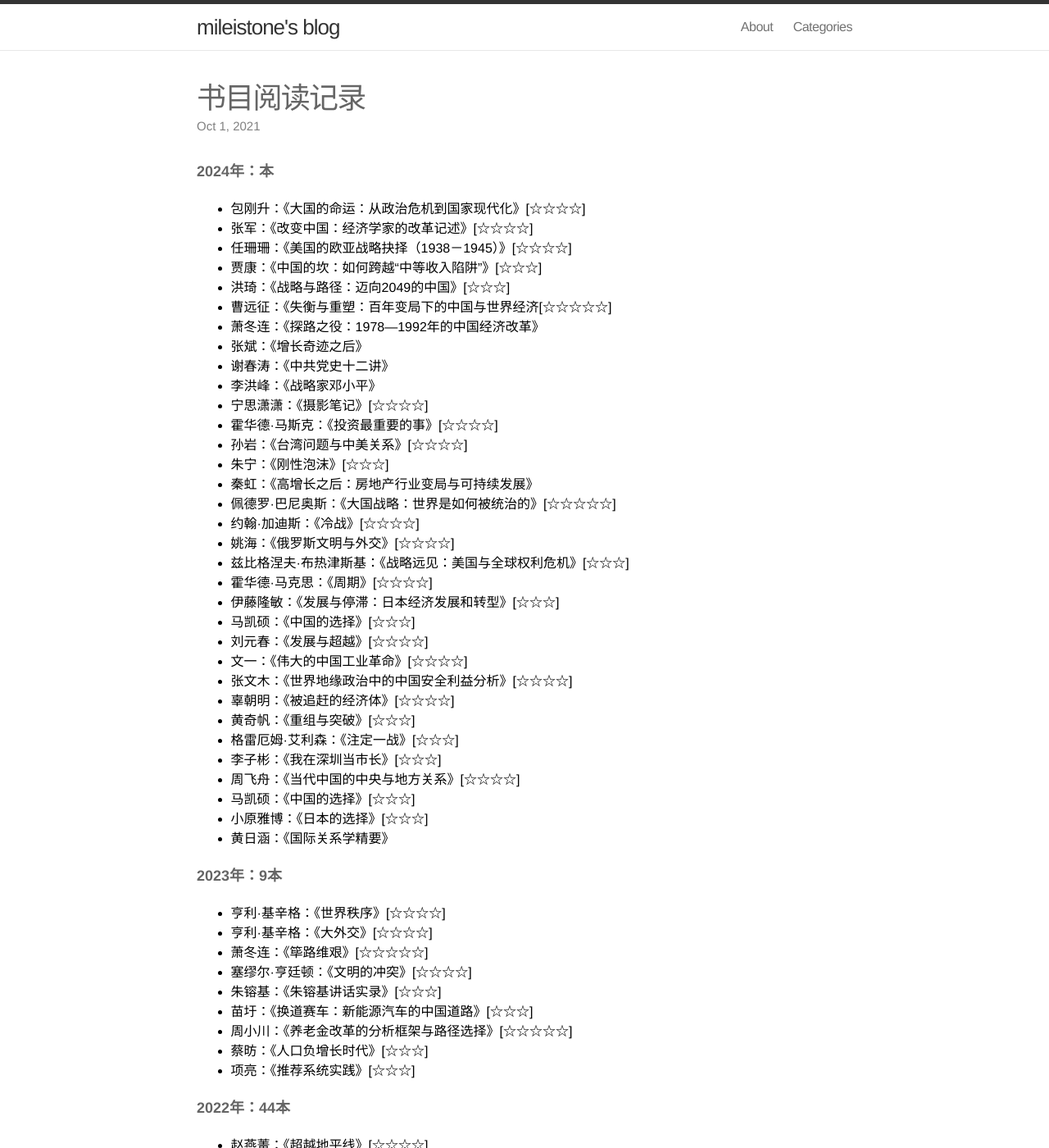
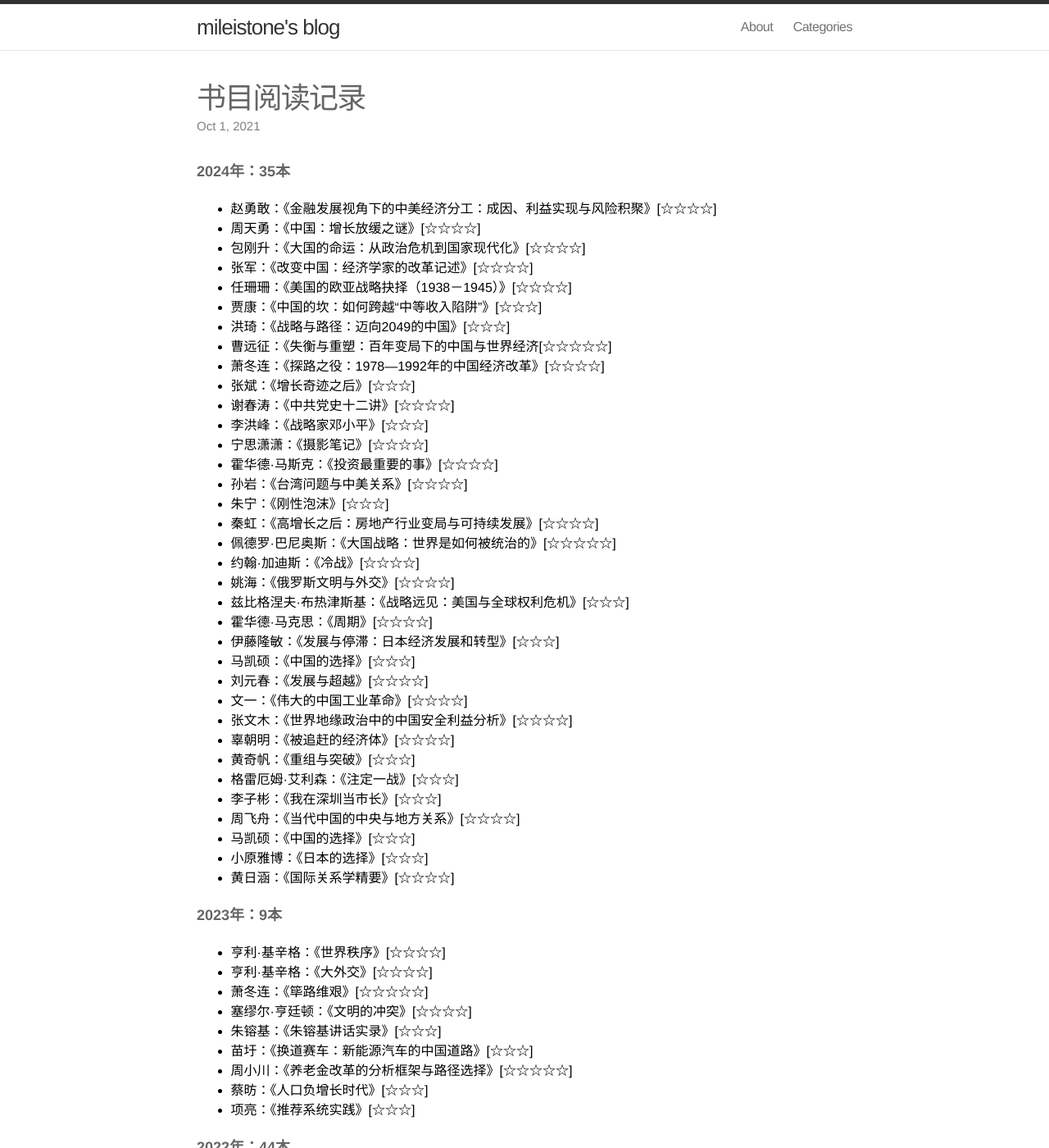
Before and after one commit to mileistone/mileistone.github.io, a Jekyll site: the page built from _posts/2021-10-01-books.md, in a window 1280 px wide and 1400 px high. Shown: the whole window at 82% size. Built offline with Jekyll 4.4.1, drawn with Linux system fonts in a browser that asks for light colours.

Commit message:
Update 2021-10-01-books.md

```diff
--- a/_posts/2021-10-01-books.md
+++ b/_posts/2021-10-01-books.md
@@ -7,22 +7,24 @@ categories: Life
 date: 2021-10-01 22:00:00
 ---
 
-##### 2024年：本
+##### 2024年：35本
+- 赵勇敢：《金融发展视角下的中美经济分工：成因、利益实现与风险积聚》[☆☆☆☆]
+- 周天勇：《中国：增长放缓之谜》[☆☆☆☆]
 - 包刚升：《大国的命运：从政治危机到国家现代化》[☆☆☆☆]
 - 张军：《改变中国：经济学家的改革记述》[☆☆☆☆]
 - 任珊珊：《美国的欧亚战略抉择（1938－1945）》[☆☆☆☆]
 - 贾康：《中国的坎：如何跨越“中等收入陷阱”》[☆☆☆]
 - 洪琦：《战略与路径：迈向2049的中国》[☆☆☆]
 - 曹远征：《失衡与重塑：百年变局下的中国与世界经济[☆☆☆☆☆]
-- 萧冬连：《探路之役：1978—1992年的中国经济改革》
-- 张斌：《增长奇迹之后》
-- 谢春涛：《中共党史十二讲》
-- 李洪峰：《战略家邓小平》
+- 萧冬连：《探路之役：1978—1992年的中国经济改革》[☆☆☆☆]
+- 张斌：《增长奇迹之后》[☆☆☆]
+- 谢春涛：《中共党史十二讲》[☆☆☆☆]
+- 李洪峰：《战略家邓小平》[☆☆☆]
 - 宁思潇潇：《摄影笔记》[☆☆☆☆]
 - 霍华德·马斯克：《投资最重要的事》[☆☆☆☆]
 - 孙岩：《台湾问题与中美关系》[☆☆☆☆]
 - 朱宁：《刚性泡沫》[☆☆☆]
-- 秦虹：《高增长之后：房地产行业变局与可持续发展》
+- 秦虹：《高增长之后：房地产行业变局与可持续发展》[☆☆☆☆]
 - 佩德罗·巴尼奥斯：《大国战略：世界是如何被统治的》[☆☆☆☆☆]
 - 约翰·加迪斯：《冷战》[☆☆☆☆]
 - 姚海：《俄罗斯文明与外交》[☆☆☆☆]
@@ -40,7 +42,7 @@ date: 2021-10-01 22:00:00
 - 周飞舟：《当代中国的中央与地方关系》[☆☆☆☆]
 - 马凯硕：《中国的选择》[☆☆☆]
 - 小原雅博：《日本的选择》[☆☆☆]
-- 黄日涵：《国际关系学精要》
+- 黄日涵：《国际关系学精要》[☆☆☆☆]
 
 ##### 2023年：9本
 - 亨利·基辛格：《世界秩序》[☆☆☆☆]
```
